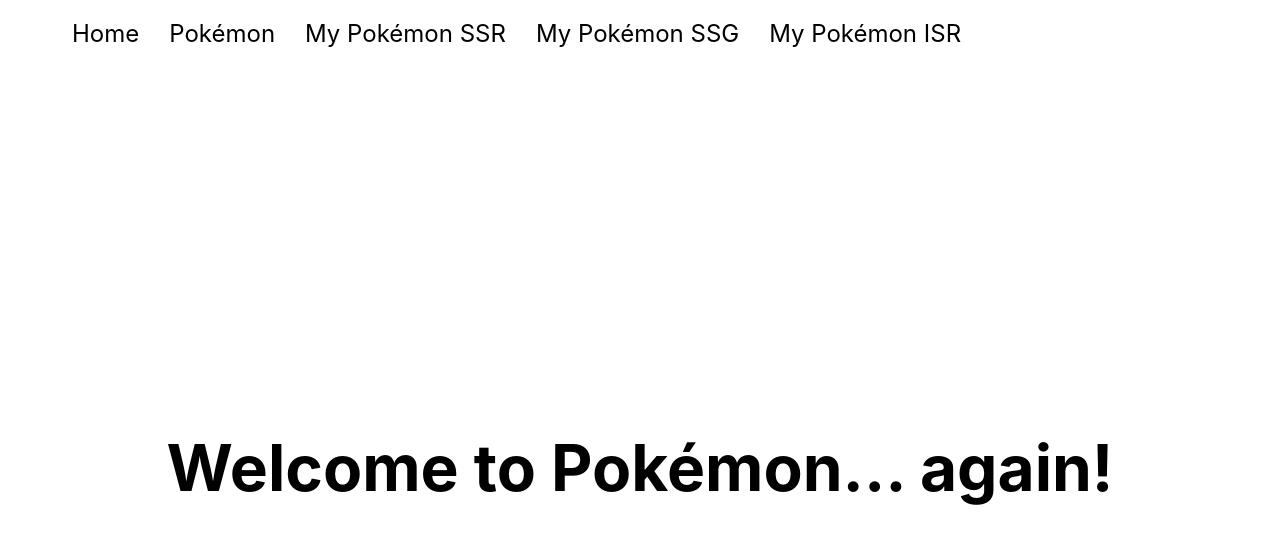
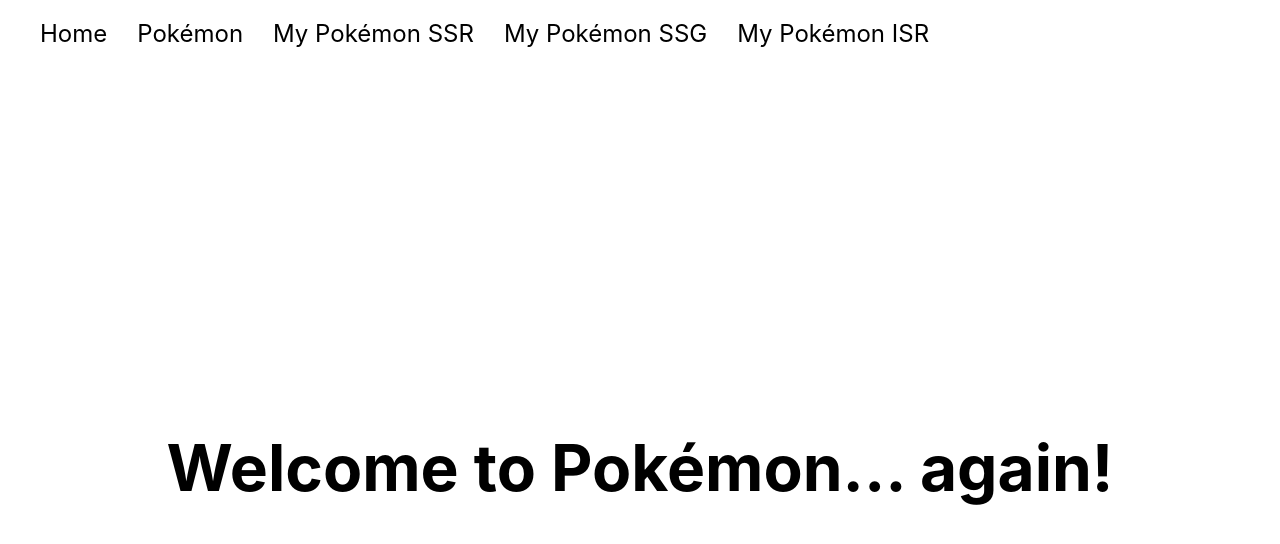
Before and after one commit to menchu123/justr-pokemon-menchu, a Next.js app: page / in a window 1280 px wide. Shown: the top 544 px of the page. Built offline with nearby package versions, Linux system fonts and the light colour scheme.

Commit message:
Fetched pokeapi and mapped it in Pokemon component

```diff
--- a/pages/_app.js
+++ b/pages/_app.js
@@ -1,7 +1,47 @@
-import '../styles/globals.css'
+import "../styles/globals.css";
+import Link from "next/link";
+import Head from "next/head";
+import styles from "../styles/Home.module.css";
 
 function MyApp({ Component, pageProps }) {
-  return <Component {...pageProps} />
+  return (
+    <>
+      <Head>
+        <title>Pokémon again</title>
+        <meta name="description" content="Generated by create next app" />
+        <link rel="icon" href="/favicon.ico" />
+      </Head>
+
+      <ul className={styles.list}>
+        <li className={styles.description}>
+          <Link href="/">
+            <a>Home</a>
+          </Link>
+        </li>
+        <li className={styles.description}>
+          <Link href="/pokemon">
+            <a>Pokémon</a>
+          </Link>
+        </li>
+        <li className={styles.description}>
+          <Link href="/mypokemon-ssr">
+            <a>My Pokémon SSR</a>
+          </Link>
+        </li>
+        <li className={styles.description}>
+          <Link href="/mypokemon-ssg">
+            <a>My Pokémon SSG</a>
+          </Link>
+        </li>
+        <li className={styles.description}>
+          <Link href="/mypokemon-isr">
+            <a>My Pokémon ISR</a>
+          </Link>
+        </li>
+      </ul>
+      <Component {...pageProps} />
+    </>
+  );
 }
 
-export default MyApp
+export default MyApp;
--- a/pages/index.js
+++ b/pages/index.js
@@ -1,44 +1,9 @@
-import Head from "next/head";
 import Image from "next/image";
 import styles from "../styles/Home.module.css";
-import Link from "next/link";
 
 export default function Home() {
   return (
     <div className={styles.container}>
-      <Head>
-        <title>Pokémon again</title>
-        <meta name="description" content="Generated by create next app" />
-        <link rel="icon" href="/favicon.ico" />
-      </Head>
-
-      <ul className={styles.list}>
-        <li className={styles.description}>
-          <Link href="/">
-            <a>Home</a>
-          </Link>
-        </li>
-        <li className={styles.description}>
-          <Link href="/pokemon">
-            <a>Pokémon</a>
-          </Link>
-        </li>
-        <li className={styles.description}>
-          <Link href="/mypokemon-ssr">
-            <a>My Pokémon SSR</a>
-          </Link>
-        </li>
-        <li className={styles.description}>
-          <Link href="/mypokemon-ssg">
-            <a>My Pokémon SSG</a>
-          </Link>
-        </li>
-        <li className={styles.description}>
-          <Link href="/mypokemon-isr">
-            <a>My Pokémon ISR</a>
-          </Link>
-        </li>
-      </ul>
       <main className={styles.main}>
         <h1 className={styles.title}>Welcome to Pokémon... again!</h1>
       </main>
```
Also changed, not shown: pages/pokemon/index.js (+35 -0 lines).
